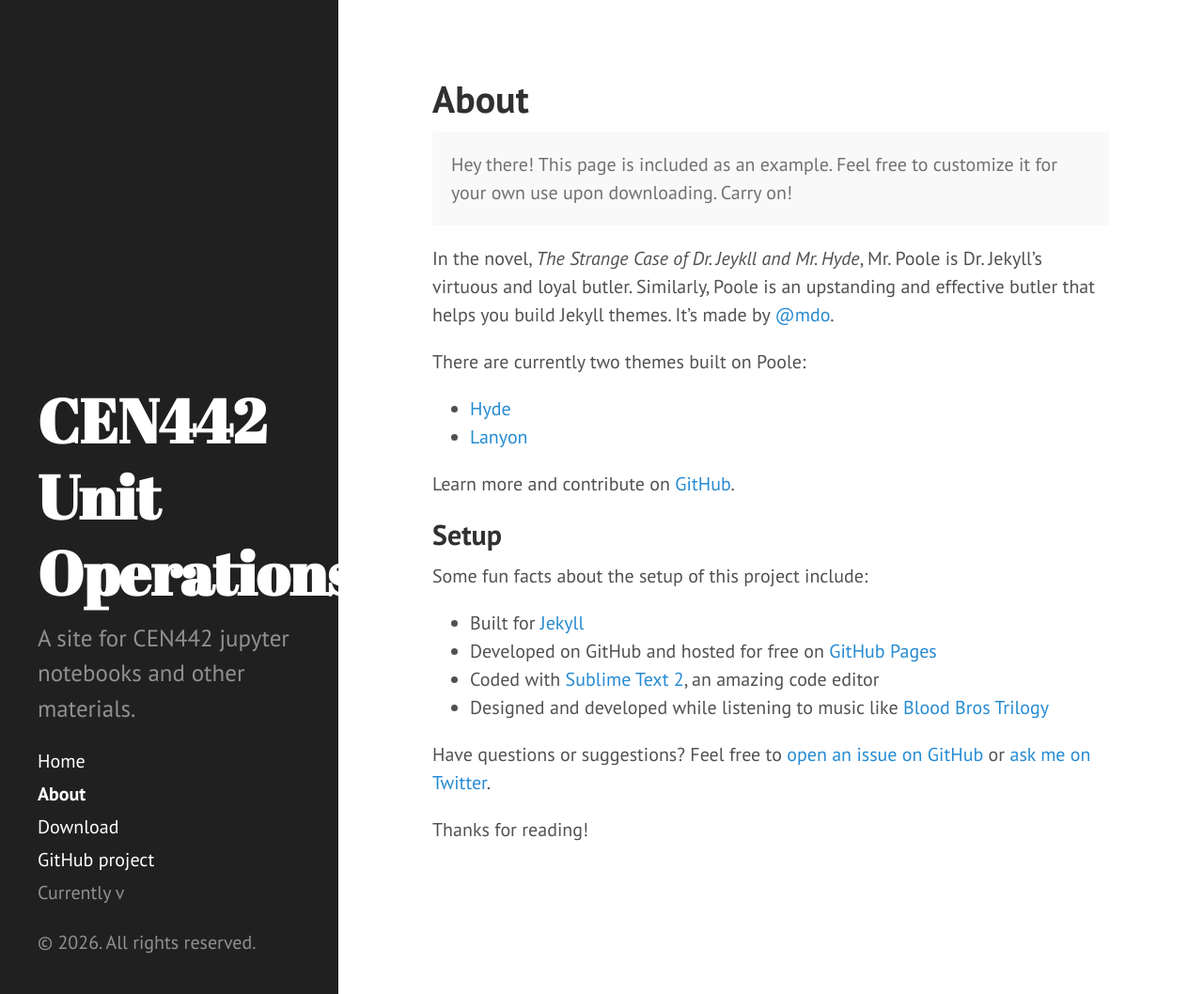
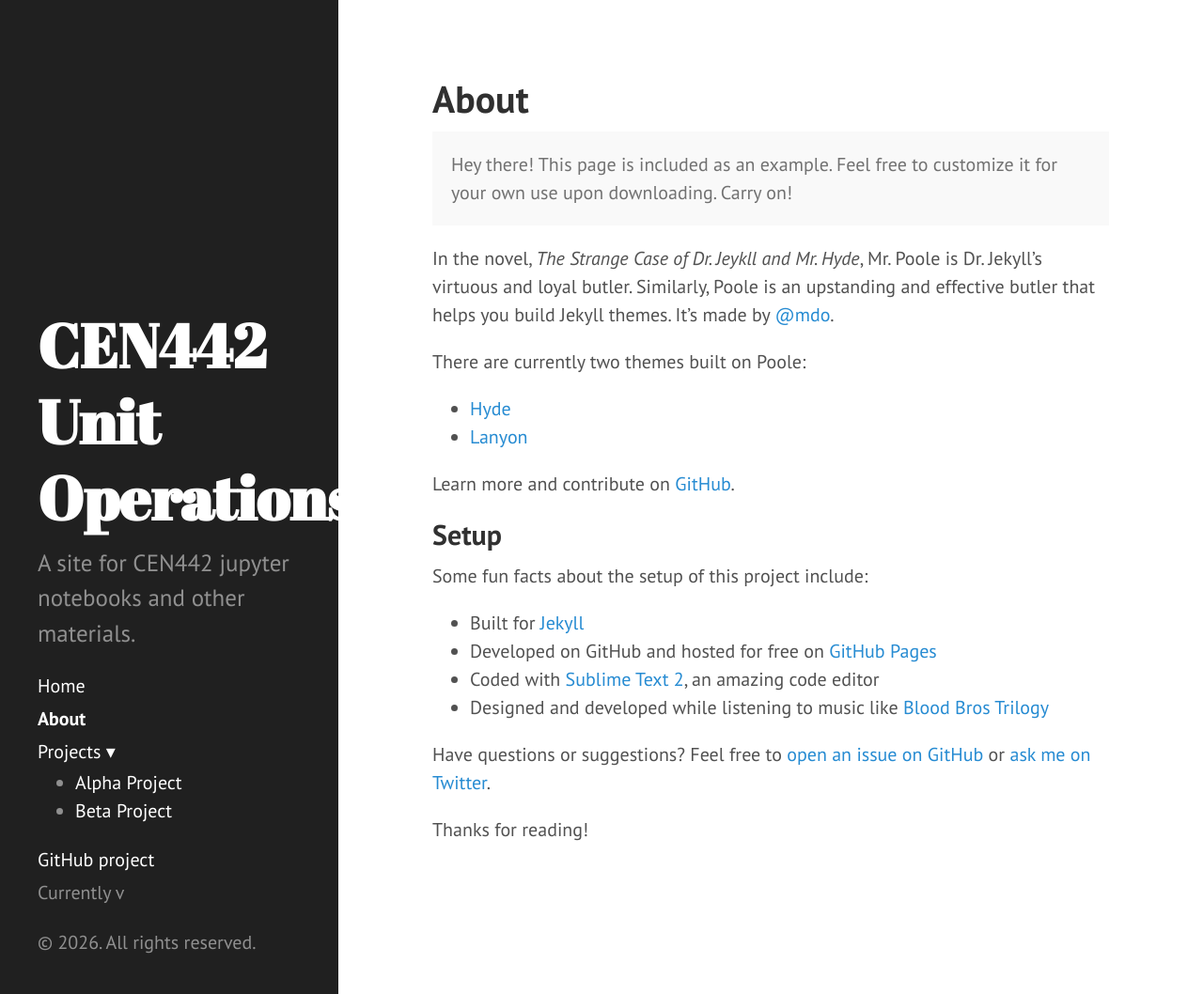
Before and after one commit to caaponte-su/CEN442, a Jekyll site: the page built from docs/about.md, in a window 1280 px wide and 1058 px high. Shown: the whole window at 94% size. Built offline with Jekyll 4.4.1, drawn with Linux system fonts in a browser that asks for light colours.

Commit message:
Update sidebar.html

```diff
--- a/docs/_includes/sidebar.html
+++ b/docs/_includes/sidebar.html
@@ -26,7 +26,15 @@
         {% endif %}
       {% endfor %}
 
-      <a class="sidebar-nav-item" href="{{ site.github.repo }}/archive/v{{ site.version }}.zip">Download</a>
+      <!--  <a class="sidebar-nav-item" href="{{ site.github.repo }}/archive/v{{ site.version }}.zip">Download</a> -->
+        <!-- Dropdown Menu Item -->
+      <div class="sidebar-dropdown">
+        <a class="sidebar-nav-item dropdown-toggle" href="#">Projects ▾</a>
+        <ul class="dropdown-menu">
+          <li><a href="/projects/alpha/">Alpha Project</a></li>
+          <li><a href="/projects/beta/">Beta Project</a></li>
+        </ul>
+      </div>
       <a class="sidebar-nav-item" href="{{ site.github.repo }}">GitHub project</a>
       <span class="sidebar-nav-item">Currently v{{ site.version }}</span>
     </nav>
```
